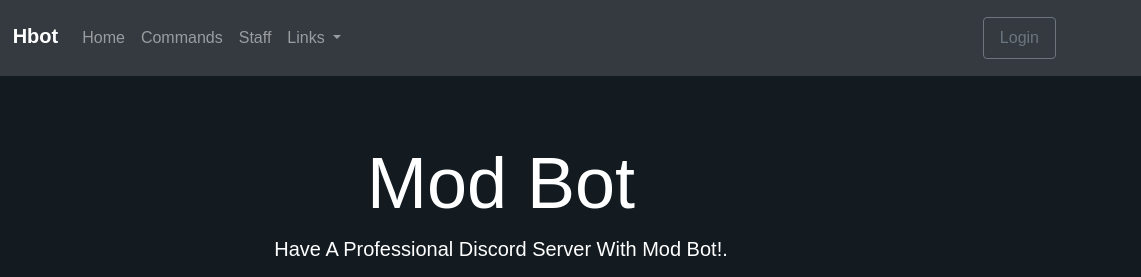
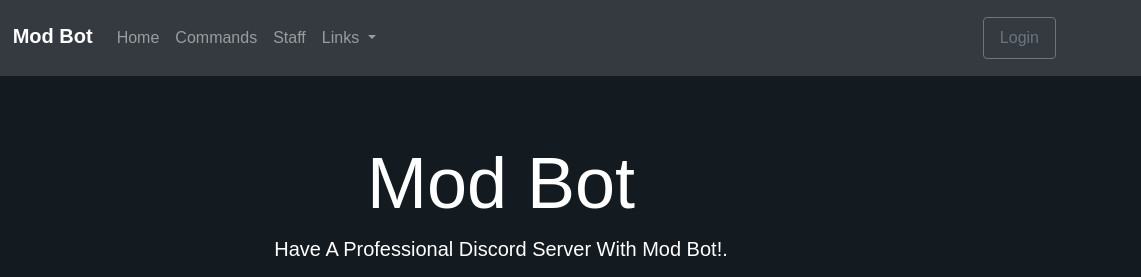
Before and after one commit to weirdbandkid-games/mod-bot, a plain HTML site: page index.html in a window 1280 px wide. Shown: the top 277 px of the page, 139-1280 px from the left. Drawn offline with nearby package versions, Linux system fonts and the light colour scheme.

Commit message:
FIxed Header

```diff
--- a/index.html
+++ b/index.html
@@ -15,7 +15,7 @@
   <nav class="navbar navbar-expand-lg navbar-dark bg-dark">
     <div class="container-fluid container">
       <a class="navbar-brand" href="/">
-        <img src="./assets/bot.png" alt="" width="50" height="50" class="rounded-circle"> &nbsp; <span>Hbot</span>
+        <img src="./assets/bot.png" alt="" width="50" height="50" class="rounded-circle"> &nbsp; <span>Mod Bot</span>
       </a>
       <button class="navbar-toggler" type="button" data-bs-toggle="collapse" data-bs-target="#navbarSupportedContent"
         aria-controls="navbarSupportedContent" aria-expanded="false" aria-label="Toggle navigation">
```
